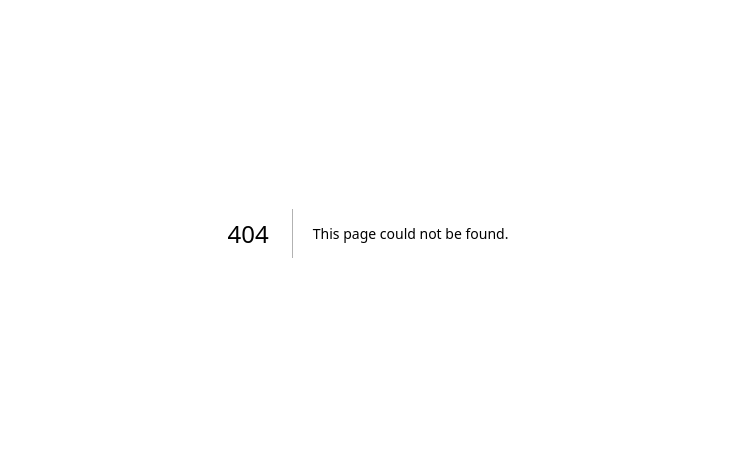
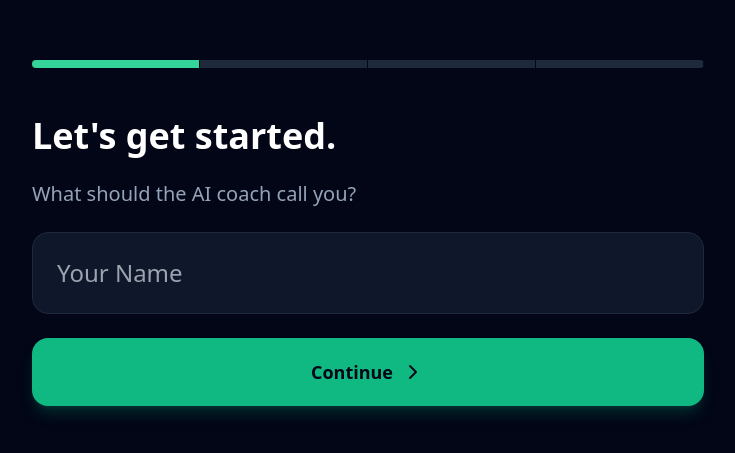
Before and after one commit to chandukafley2023-netizen/homeGYM, a Next.js app: page /onboarding in a window 1280 px wide. Before the commit this address had no page. Shown: the part 167-620 px from the top of the page, without its empty margins (272-1007 px from the left). Built offline with nearby package versions, Linux system fonts and the light colour scheme.

Commit message:
Implement onboarding component with multi-step form
This component manages the onboarding process for a user, allowing them to input their name, select fitness goals, experience level, and view a personalized plan based on their inputs.

```diff
--- /dev/null
+++ b/app/onboarding/page.jsx
@@ -0,0 +1,114 @@
+"use client";
+
+import React, { useState } from 'react';
+import { ChevronRight, ChevronLeft, Dumbbell, Target, Zap, Activity, Trophy } from 'lucide-react';
+
+export default function Onboarding() {
+  const [step, setStep] = useState(1);
+  const [formData, setFormData] = useState({
+    name: '',
+    goal: '',
+    level: '',
+    frequency: '',
+    weight: ''
+  });
+
+  const nextStep = () => setStep(step + 1);
+  const prevStep = () => setStep(step - 1);
+
+  const SelectionCard = ({ title, desc, icon: Icon, value, field }) => (
+    <button
+      onClick={() => { setFormData({...formData, [field]: value}); nextStep(); }}
+      className={`w-full p-6 bg-slate-900 border ${formData[field] === value ? 'border-emerald-400 bg-emerald-400/5' : 'border-slate-800'} rounded-2xl hover:border-emerald-400 text-left transition-all group`}
+    >
+      <div className="flex items-center gap-4">
+        <div className="p-3 bg-slate-800 rounded-xl group-hover:bg-emerald-500/10 transition-colors">
+          <Icon className="w-6 h-6 text-emerald-400" />
+        </div>
+        <div>
+          <h3 className="font-bold text-white text-lg">{title}</h3>
+          <p className="text-slate-400 text-sm">{desc}</p>
+        </div>
+      </div>
+    </button>
+  );
+
+  return (
+    <div className="min-h-screen bg-slate-950 text-white flex flex-col items-center justify-center p-4">
+      {/* Progress Bar */}
+      <div className="w-full max-w-2xl bg-slate-900 h-2 rounded-full mb-12 flex overflow-hidden">
+        {[1, 2, 3, 4].map((i) => (
+          <div
+            key={i}
+            className={`h-full transition-all duration-500 ${step >= i ? 'bg-emerald-400' : 'bg-slate-800'} border-r border-slate-950`}
+            style={{ width: '25%' }}
+          />
+        ))}
+      </div>
+
+      <div className="w-full max-w-2xl">
+        {step === 1 && (
+          <div className="space-y-6 animate-in fade-in slide-in-from-bottom-4 duration-500">
+            <h2 className="text-4xl font-black mb-2">Let's get started.</h2>
+            <p className="text-slate-400 text-xl">What should the AI coach call you?</p>
+            <input
+              type="text"
+              placeholder="Your Name"
+              className="w-full bg-slate-900 border border-slate-800 p-6 rounded-2xl focus:ring-2 focus:ring-emerald-400 outline-none text-2xl"
+              onChange={(e) => setFormData({...formData, name: e.target.value})}
+              onKeyPress={(e) => e.key === 'Enter' && nextStep()}
+            />
+            <button onClick={nextStep} className="w-full py-5 bg-emerald-500 text-slate-950 font-bold rounded-2xl hover:bg-emerald-400 transition-all flex items-center justify-center gap-2 text-lg shadow-lg shadow-emerald-500/20">
+              Continue <ChevronRight className="w-6 h-6" />
+            </button>
+          </div>
+        )}
+
+        {step === 2 && (
+          <div className="space-y-6 animate-in fade-in slide-in-from-right-4 duration-500">
+            <h2 className="text-3xl font-bold">What is your main objective?</h2>
+            <div className="grid gap-4">
+              <SelectionCard field="goal" value="Muscle" title="Build Muscle" desc="Hypertrophy focused training" icon={Dumbbell} />
+              <SelectionCard field="goal" value="Fat" title="Lose Body Fat" desc="High intensity & metabolic focus" icon={Target} />
+              <SelectionCard field="goal" value="Strength" title="Pure Strength" desc="Powerlifting & heavy compounds" icon={Trophy} />
+            </div>
+            <button onClick={prevStep} className="text-slate-500 flex items-center gap-1 hover:text-white pt-4"><ChevronLeft className="w-4 h-4" /> Back</button>
+          </div>
+        )}
+
+        {step === 3 && (
+          <div className="space-y-6 animate-in fade-in slide-in-from-right-4 duration-500">
+            <h2 className="text-3xl font-bold">Experience level?</h2>
+            <div className="grid gap-4">
+              <SelectionCard field="level" value="Beginner" title="Newbie" desc="0-6 months experience" icon={Activity} />
+              <SelectionCard field="level" value="Intermediate" title="Intermediate" desc="1-3 years experience" icon={Zap} />
+              <SelectionCard field="level" value="Advanced" title="Advanced" desc="3+ years experience" icon={BrainCircuit} />
+            </div>
+            <button onClick={prevStep} className="text-slate-500 flex items-center gap-1 hover:text-white pt-4"><ChevronLeft className="w-4 h-4" /> Back</button>
+          </div>
+        )}
+
+        {step === 4 && (
+          <div className="space-y-8 text-center animate-in zoom-in duration-700">
+            <div className="relative inline-block">
+              <div className="absolute inset-0 bg-emerald-500 blur-3xl opacity-20 animate-pulse"></div>
+              <div className="relative w-24 h-24 bg-emerald-500/20 rounded-3xl flex items-center justify-center mx-auto mb-6 border border-emerald-500/30">
+                <BrainCircuit className="w-12 h-12 text-emerald-400" />
+              </div>
+            </div>
+            <h2 className="text-4xl font-black">AI Analysis Complete</h2>
+            <p className="text-slate-400 text-xl leading-relaxed max-w-md mx-auto">
+              Ready, <span className="text-white font-bold">{formData.name}</span>! We've designed a <span className="text-emerald-400 font-bold">{formData.level}</span> program focused on <span className="text-emerald-400 font-bold">{formData.goal}</span>.
+            </p>
+            <div className="pt-8 space-y-4">
+              <a href="/login" className="block w-full py-5 bg-white text-slate-950 font-bold rounded-2xl hover:bg-slate-200 transition-all text-lg">
+                Claim My Personalized Plan
+              </a>
+              <p className="text-slate-500 text-sm">Save your progress to start training</p>
+            </div>
+          </div>
+        )}
+      </div>
+    </div>
+  );
+}
```
